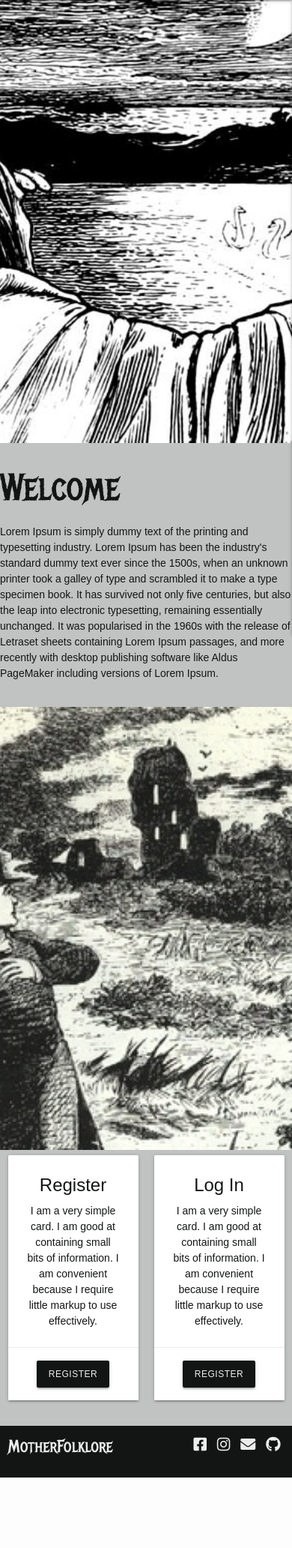
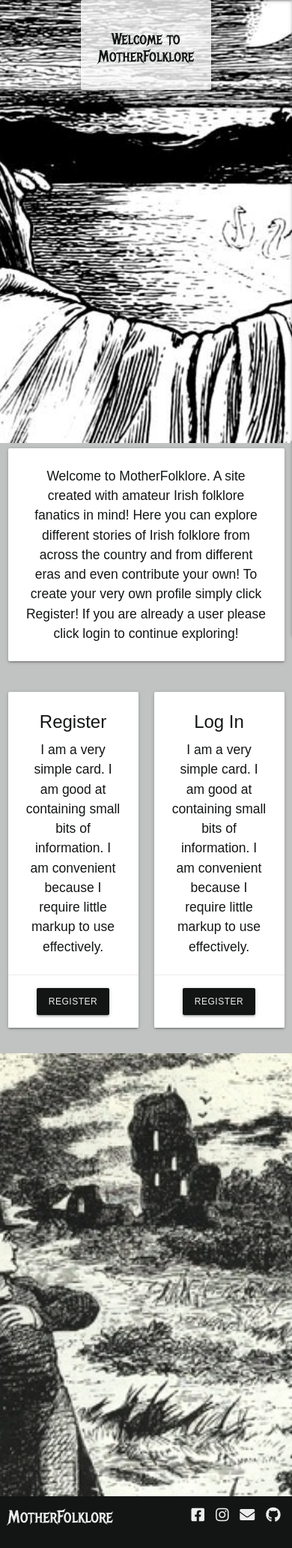
Before and after one commit to AideenM12/MotherFolklore-MS3, a Flask app: page / in a window 390 px wide. Shown: the part 56-2121 px from the top of the page at 75% size. Before the commit the page ends 2027 px from the top, so only its background shows below. Run offline with Flask 2, Linux system fonts and the light colour scheme; data that the repository does not hold is empty; some libraries are stand-ins or nearby versions; some web fonts are replaced.

Commit message:
Remove lorem ipsum and style home page

```diff
--- a/static/css/style.css
+++ b/static/css/style.css
@@ -8,10 +8,17 @@ body{
     flex-direction: column;
     color: #131515;
     font-weight: 500;
+    font-size: 1.25rem;
 }
 .parallax-container {
     height: 70vh;
   }
+.homecard{
+    background-color: rgba(251, 251, 251, 0.8);
+    padding: 10px;
+    color: rgba(19, 21, 21);
+    margin: 0;
+}
 .login, .sign-up > .parallax-container{
     height: 50vh;
 }
@@ -187,5 +194,14 @@ background-color: #ededed;
     font-size: 1.25rem;
     font-weight: 600;
 }
-
+.homecard{
+    font-size: 1.5rem;
+    padding: 10px !important;
 }
+.homecard > .card-content{
+    padding: 10px !important;
+}
+.homecard-h4{
+    font-size: 1.5rem;
+}
+}
--- a/templates/index.html
+++ b/templates/index.html
@@ -1,15 +1,30 @@
 {% extends 'base.html' %}
 {% block content %}
 <main>
+
+
 <div class="parallax-container">
-    <div class="parallax"><img src="static/images/childrenoflir.jpg"></div>
+  <div class="row">
+    <div class="col s6 offset-s3">
+      <div class=" card center-align homecard">
+        <div class="card-content">
+        <h4 class="center-align homecard-h4">Welcome to MotherFolklore</h4>
+      </div>
+      </div>
+      </div>
+      </div>
+
+  <div class="parallax"><img src="static/images/childrenoflir.jpg">
+      </div>
   </div>
-<div class="row">
-    <h2>Welcome</h2>
-    <p>Lorem Ipsum is simply dummy text of the printing and typesetting industry. Lorem Ipsum has been the industry's standard dummy text ever since the 1500s, when an unknown printer took a galley of type and scrambled it to make a type specimen book. It has survived not only five centuries, but also the leap into electronic typesetting, remaining essentially unchanged. It was popularised in the 1960s with the release of Letraset sheets containing Lorem Ipsum passages, and more recently with desktop publishing software like Aldus PageMaker including versions of Lorem Ipsum.</p>
-</div>
-  <div class="parallax-container">
-    <div class="parallax"><img src="static/images/banshee3.jpg"></div>
+  <div class="row">
+    <div class="col s12 ">
+      <div class="card ">
+         <div class="card-content center-align ">
+  <p>Welcome to MotherFolklore. A site created with amateur Irish folklore fanatics in mind! Here you can explore different stories of Irish folklore from across the country and from different eras and even contribute your own! To create your very own profile simply click Register! If you are already a user please click login to continue exploring!</p>
+  </div>
+  </div>
+  </div>
   </div>
   <div class="row">
     <div class="col s6 ">
@@ -42,6 +57,10 @@
          </div>
           </div>
           </div>
+
+</div>
+<div class="parallax-container">
+  <div class="parallax"><img src="static/images/banshee3.jpg"></div>
 </div>
 </main>
 
```
